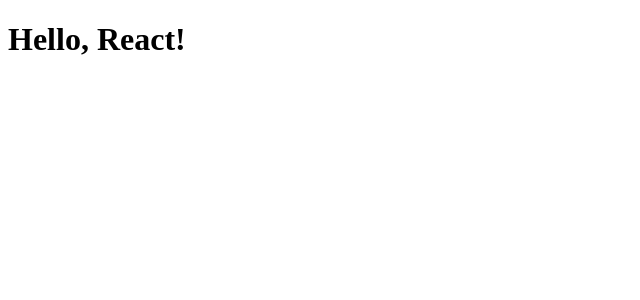
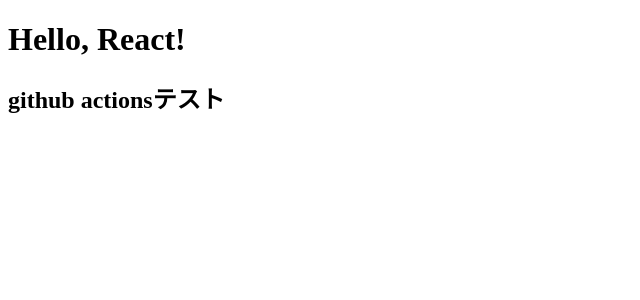
Before and after one commit to YudaiTamura/mint-2020-summer-trip, a React app: page / in a window 1280 px wide. Shown: the top 300 px of the page, without its empty margins (0-640 px from the left). Built offline with nearby package versions, Linux system fonts and the light colour scheme; the HTML template or start-up script is replaced by a standard one.

Commit message:
github actionsの設定を追加

```diff
--- a/src/components/App.tsx
+++ b/src/components/App.tsx
@@ -4,6 +4,7 @@
   return (
     <>
       <h1>Hello, React!</h1>
+      <h2>github actionsテスト</h2>
     </>
   );
 };
```
